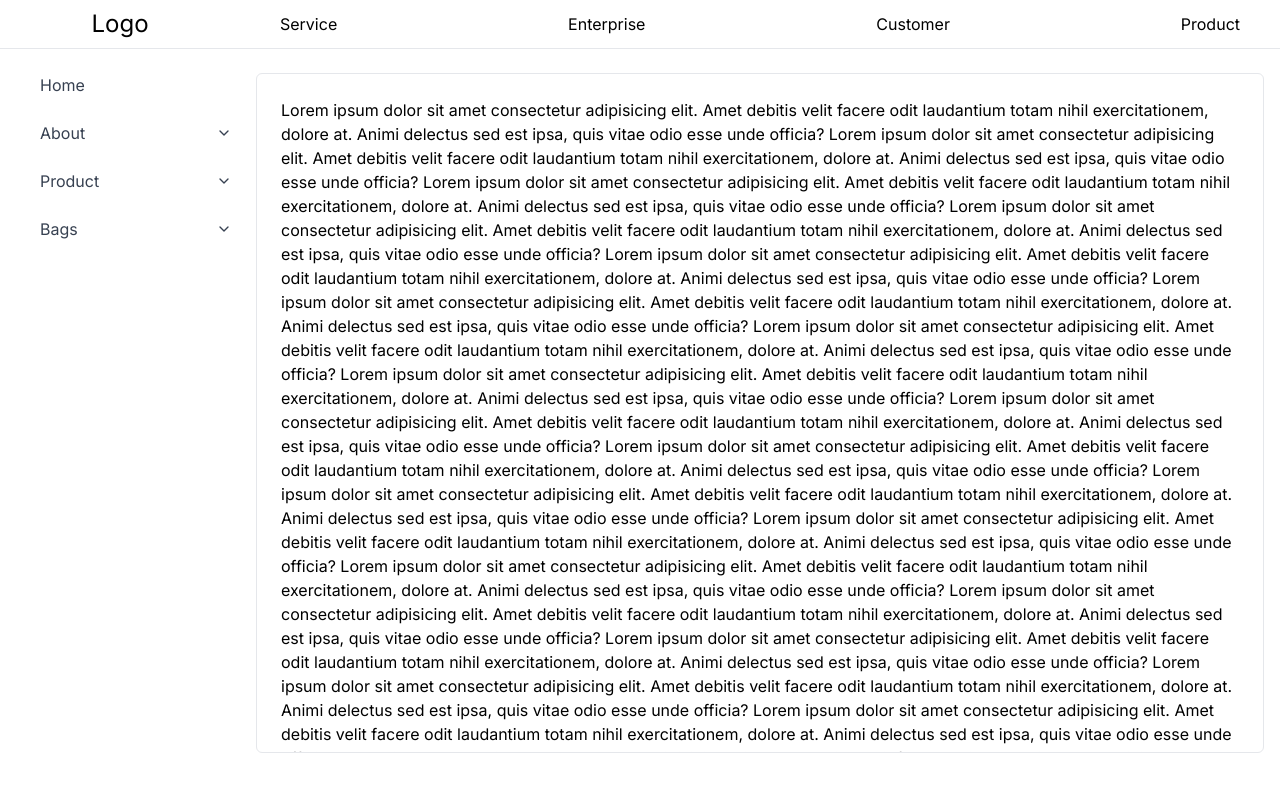
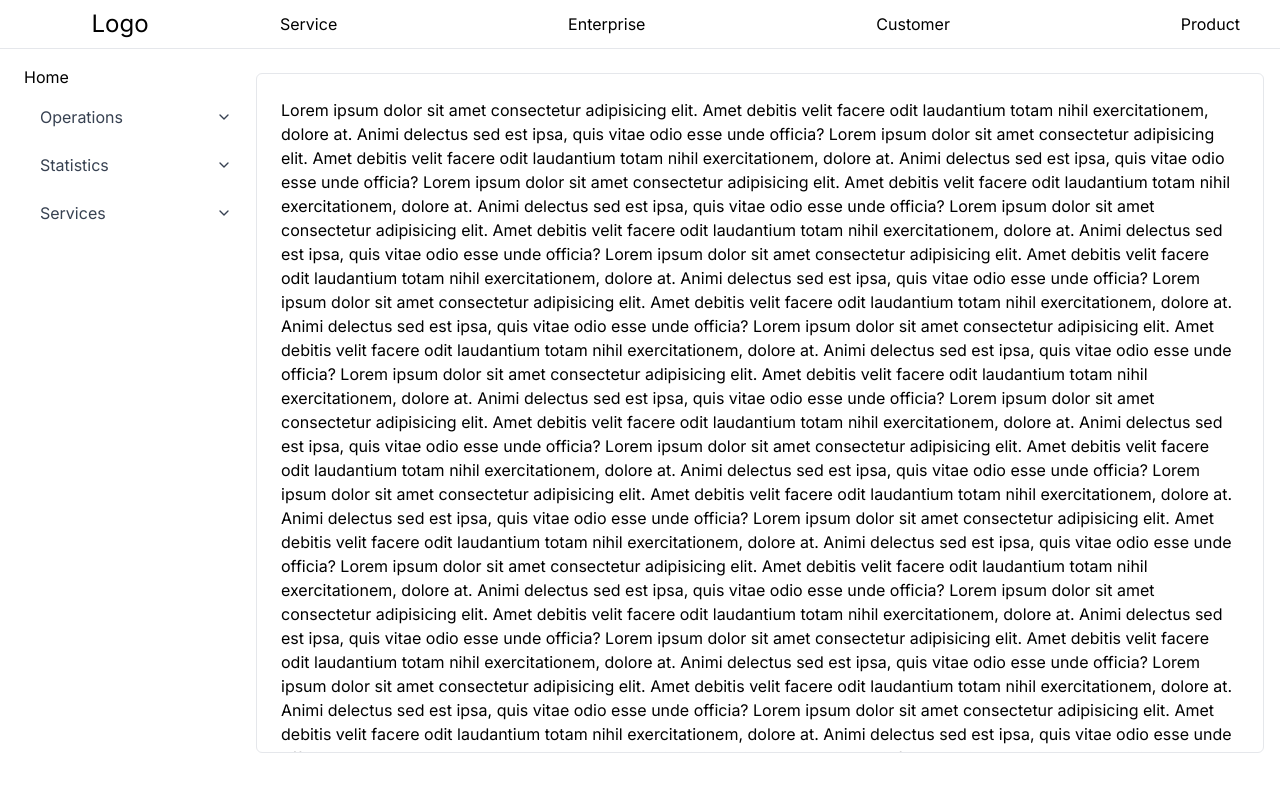
Before and after one commit to AyoCodess/dashboard, a Next.js app: page / in a window 1280 px wide. Shown: the top 792 px of the page. Built offline with nearby package versions, Linux system fonts and the light colour scheme.

Commit message:
updated menu items structure

```diff
--- a/app/page.tsx
+++ b/app/page.tsx
@@ -18,7 +18,7 @@ export default function Home() {
       <hr className="border-b border-0 border-gray-200 w-full"></hr>
 
       <main className="flex flex-1 justify-between  w-full">
-        <section className=" w-40 sm:w-60 py-4 p-4 overflow-y-auto overflow-x-hidden h-screen  ">
+        <section className=" w-48 sm:w-60 py-4 p-4 overflow-y-auto overflow-x-hidden h-screen  ">
           <div className="mb-40 mx-2">
             <Sidebar />
           </div>
--- a/app/sidebar.tsx
+++ b/app/sidebar.tsx
@@ -1,5 +1,4 @@
 'use client';
-
 import { useState } from 'react';
 import { Transition } from '@headlessui/react';
 import { FiChevronDown } from 'react-icons/fi';
@@ -8,8 +7,11 @@ import Link from 'next/link';
 type MenuItem = {
   id: number;
   label: string;
+  link?: string;
+  sumMenuItem?: {
+    label: string;
     link: string;
-  children?: string[];
+  }[];
 };
 
 const Sidebar = () => {
@@ -23,21 +25,45 @@ const Sidebar = () => {
     },
     {
       id: 2,
-      label: 'About',
-      link: '/about',
-      children: ['/Cars', '/Bikes']
+      label: 'Operations',
+      sumMenuItem: [
+        {
+          label: 'Cars',
+          link: '/cars'
+        },
+        {
+          label: 'Bus',
+          link: '/bus'
+        }
+      ]
     },
     {
       id: 3,
-      label: 'Product',
-      link: '/product',
-      children: ['/Cars', '/Bikes']
+      label: 'Statistics',
+      sumMenuItem: [
+        {
+          label: 'Cars',
+          link: '/cars'
+        },
+        {
+          label: 'Bus',
+          link: '/bus'
+        }
+      ]
     },
     {
       id: 4,
-      label: 'Bags',
-      link: '/bags',
-      children: ['/Cars', '/Bikes']
+      label: 'Services',
+      sumMenuItem: [
+        {
+          label: 'Cars',
+          link: '/cars'
+        },
+        {
+          label: 'Bus',
+          link: '/bus'
+        }
+      ]
     }
   ];
 
@@ -49,28 +75,34 @@ const Sidebar = () => {
     <div className="flex">
       <div className="w-1/4">
         <ul className="space-y-2">
-          {menuItems.map((menuItem) => (
+          {menuItems.map((menuItem) => {
+            if (menuItem.link) {
+              return (
+                <li key={menuItem.id}>
+                  <Link
+                    href={menuItem.link}
+                    className="flex items-center justify-between"
+                  >
+                    <div>{menuItem.label}</div>
+                  </Link>
+                </li>
+              );
+            }
+
+            return (
               <li
                 key={menuItem.id}
                 className="w-[14rem] rounded-md text-gray-700 py-2 px-4 cursor-pointer hover:bg-gray-100 transition-colors duration-200 ease-in-out "
               >
                 <div
                   onClick={(e) => {
-                  e.preventDefault();
                     toggleSubMenu(menuItem.id);
                   }}
                   className="flex items-center justify-between"
                 >
-                <Link
-                  href={menuItem.link}
-                  onClick={(e) => {
-                    e.stopPropagation();
-                  }}
-                >
-                  {menuItem.label}
-                </Link>
+                  <div>{menuItem.label}</div>
 
-                {menuItem.children && (
+                  {menuItem.sumMenuItem && (
                     <FiChevronDown
                       className={`transform duration-200 ${
                         openSubMenu === menuItem.id ? 'rotate-180' : ''
@@ -78,7 +110,7 @@ const Sidebar = () => {
                     />
                   )}
                 </div>
-              {menuItem.children && (
+                {menuItem.sumMenuItem && (
                   <Transition
                     show={openSubMenu === menuItem.id}
                     enter="transition-all ease-in duration-200"
@@ -89,26 +121,26 @@ const Sidebar = () => {
                     leaveTo="opacity-0 max-h-0"
                   >
                     <ul className="pl-4">
-                    {menuItem.children.map((child, index) => (
-                      <Link href={child}>
+                      {menuItem.sumMenuItem.map((child, index) => (
                         <li
                           key={index}
                           className="text-gray-700 py-2 cursor-pointer hover:bg-gray-100 transition-colors duration-200 ease-in-out w-12"
                         >
-                          {child.substring(1)}
+                          <Link href={child.link} passHref>
+                            {child.label}
+                          </Link>
                         </li>
-                      </Link>
                       ))}
                     </ul>
                   </Transition>
                 )}
               </li>
-          ))}
+            );
+          })}
         </ul>
       </div>
       {/* Your main content goes here */}
     </div>
   );
 };
-
 export default Sidebar;
```
Lines whose indentation alone changed are shown as unchanged.
